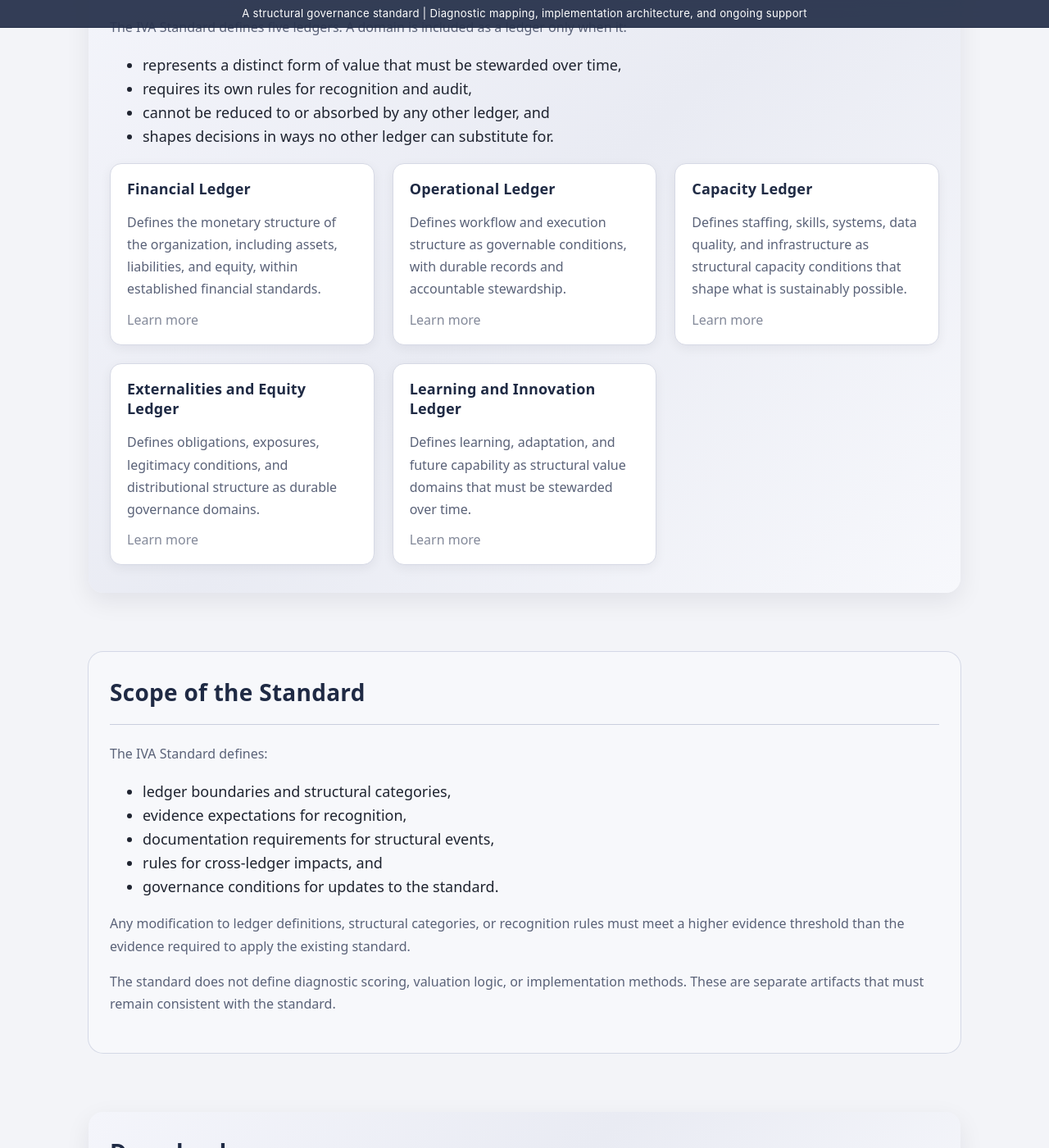
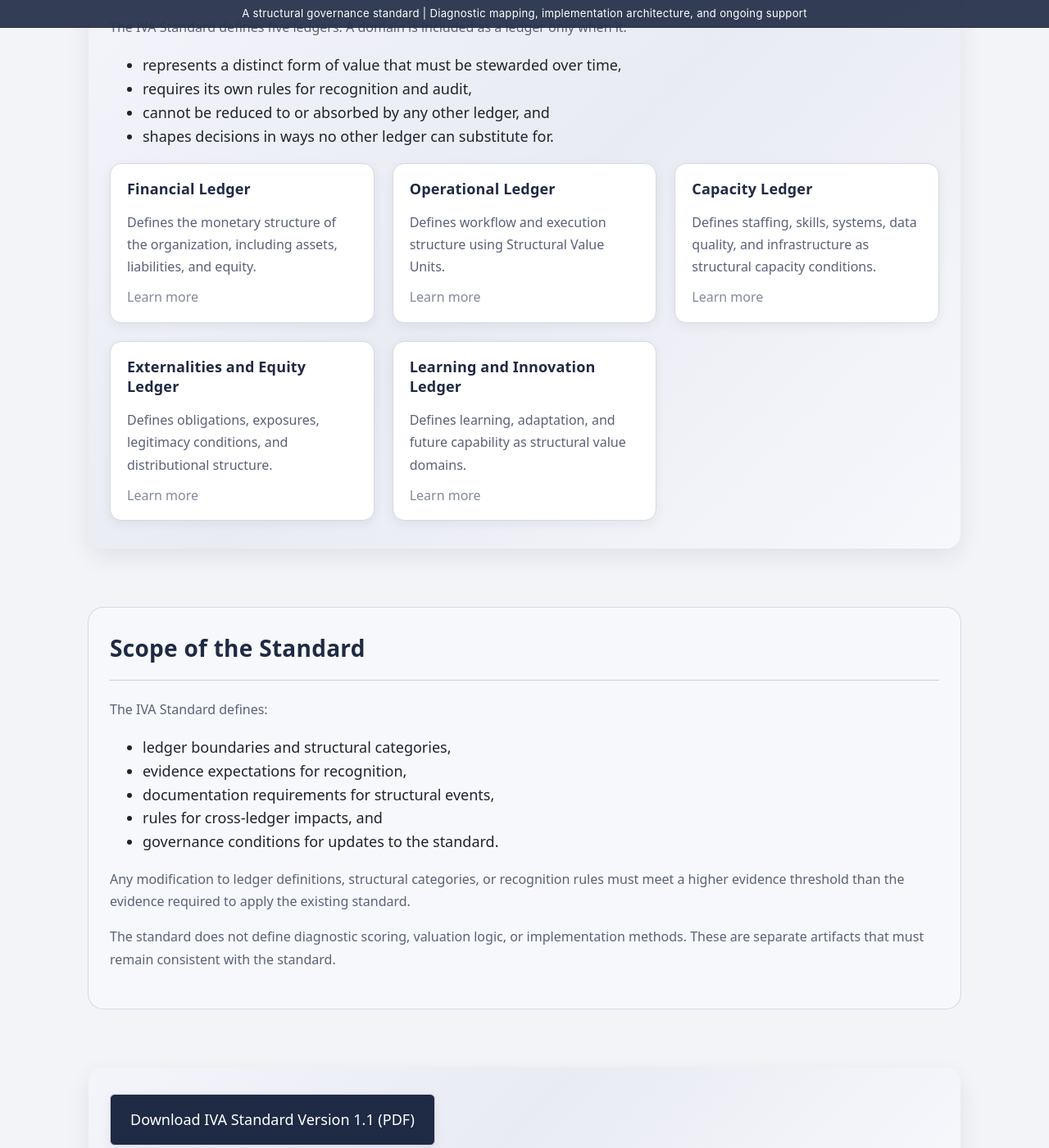
Before and after one commit to efost7873/integratedvaluearchitecture.com, a Jekyll site: the page built from standard.html, in a window 1280 px wide and 1400 px high, scrolled down 773 px. Shown: the whole window at 82% size. Built offline with Jekyll 4.4.1, drawn with Linux system fonts in a browser that asks for light colours; some of the changed text lies outside the part shown.

Commit message:
Update standard.html

```diff
--- a/standard.html
+++ b/standard.html
@@ -8,7 +8,6 @@ seo_description: The IVA Standard is a five-ledger governance architecture that
 <div class="iva-page">
 <main>
 
-  <!-- INTRODUCTION -->
   <section id="standard-intro" class="iva-band-soft">
     <div class="section-header">
       <h1>IVA Standard Version 1.1</h1>
@@ -21,7 +20,6 @@ seo_description: The IVA Standard is a five-ledger governance architecture that
     <p>Version 1.1 updates the foundational release to align with public standards and ensures that small business owners are represented. It does not include diagnostic scoring, valuation formulas, or implementation procedures. Those artifacts are separate and must remain consistent with the standard.</p>
   </section>
 
-  <!-- LEDGERS -->
   <section id="standard-ledgers" class="iva-band-strong">
     <div class="section-header">
       <h2>The Five IVA Ledgers</h2>
@@ -40,38 +38,37 @@ seo_description: The IVA Standard is a five-ledger governance architecture that
 
       <a class="card card-link" href="{{ site.baseurl }}/finance">
         <h3>Financial Ledger</h3>
-        <p>Defines the monetary structure of the organization, including assets, liabilities, and equity, within established financial standards.</p>
+        <p>Defines the monetary structure of the organization, including assets, liabilities, and equity.</p>
         <p class="card-meta">Learn more</p>
       </a>
 
       <a class="card card-link" href="{{ site.baseurl }}/operations">
         <h3>Operational Ledger</h3>
-        <p>Defines workflow and execution structure as governable conditions, with durable records and accountable stewardship.</p>
+        <p>Defines workflow and execution structure using Structural Value Units.</p>
         <p class="card-meta">Learn more</p>
       </a>
 
       <a class="card card-link" href="{{ site.baseurl }}/capacity">
         <h3>Capacity Ledger</h3>
-        <p>Defines staffing, skills, systems, data quality, and infrastructure as structural capacity conditions that shape what is sustainably possible.</p>
+        <p>Defines staffing, skills, systems, data quality, and infrastructure as structural capacity conditions.</p>
         <p class="card-meta">Learn more</p>
       </a>
 
       <a class="card card-link" href="{{ site.baseurl }}/external">
         <h3>Externalities and Equity Ledger</h3>
-        <p>Defines obligations, exposures, legitimacy conditions, and distributional structure as durable governance domains.</p>
+        <p>Defines obligations, exposures, legitimacy conditions, and distributional structure.</p>
         <p class="card-meta">Learn more</p>
       </a>
 
       <a class="card card-link" href="{{ site.baseurl }}/learning">
         <h3>Learning and Innovation Ledger</h3>
-        <p>Defines learning, adaptation, and future capability as structural value domains that must be stewarded over time.</p>
+        <p>Defines learning, adaptation, and future capability as structural value domains.</p>
         <p class="card-meta">Learn more</p>
       </a>
 
     </div>
   </section>
 
-  <!-- SCOPE -->
   <section id="standard-scope" class="iva-band-soft">
     <div class="section-header">
       <h2>Scope of the Standard</h2>
@@ -92,21 +89,14 @@ seo_description: The IVA Standard is a five-ledger governance architecture that
     <p>The standard does not define diagnostic scoring, valuation logic, or implementation methods. These are separate artifacts that must remain consistent with the standard.</p>
   </section>
 
-  <!-- DOWNLOAD -->
   <section id="standard-download" class="iva-band-strong">
-    <div class="section-header">
-      <h2>Download</h2>
-      <p class="section-subtitle">
-        The public standard is available as a PDF. Valuation manuals and system mechanics remain protected.
-      </p>
-    </div>
-
-    <a href="https://drive.google.com/file/d/1oMygscZ5Q0BjmwkIUkWIE1Dda9Vwk0s6/view?usp=sharing" class="iva-btn-primary">
+    <a href="https://drive.google.com/file/d/1oMygscZ5Q0BjmwkIUkWIE1Dda9Vwk0s6/view?usp=sharing"
+       class="card"
+       style="display: inline-block; padding: 16px 24px; background: #1F2A44; color: white; border-radius: 6px; text-decoration: none; font-size: 18px;">
       Download IVA Standard Version 1.1 (PDF)
     </a>
   </section>
 
-  <!-- META -->
   <section id="standard-meta" class="iva-band-soft">
     <p><strong>Published:</strong> February 2026</p>
     <p><strong>Author:</strong> Evan Micheal Foster - Springfield, Illinois</p>
```
